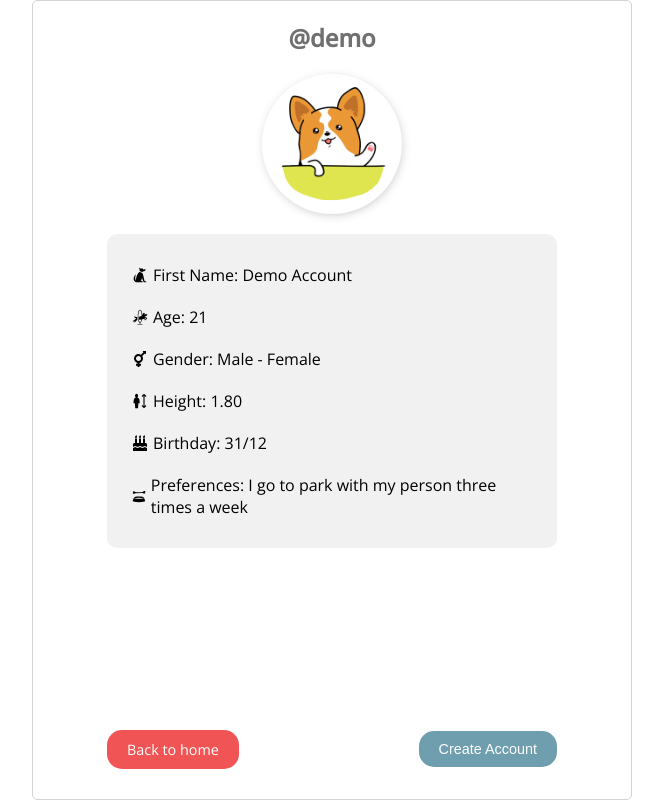
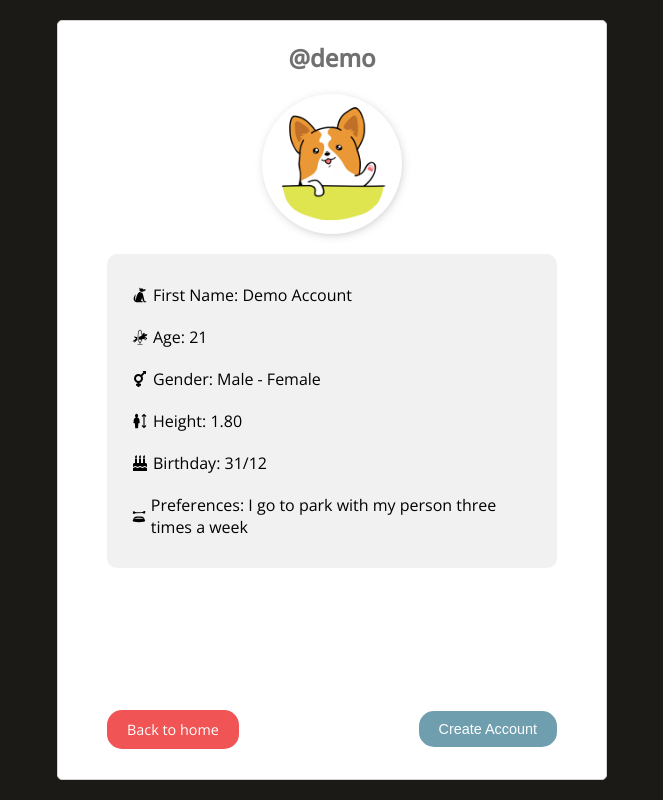
Before and after one commit to acerohernan/hotdogs_frontend, a React (Create React App) app: page /hot-dogs/account in a window 1280 px wide. Shown: the whole page, without its empty margins (308-971 px from the left). Built offline with nearby package versions, Linux system fonts and the light colour scheme.

Commit message:
Styles fixed

```diff
--- a/src/components/CardLayout/index.js
+++ b/src/components/CardLayout/index.js
@@ -11,11 +11,16 @@ const Container = styled.div`
   grid-template-columns: 1fr;
   grid-template-rows: 60px auto 80px;
   border: 1px solid #d3d3d3;
-  max-width: 600px;
+  max-width: 550px;
   margin: 0 auto;
   border-radius: 5px;
   overflow: hidden;
-`;
+  background-color: white;
+
+  @media(min-width: 640px){
+    height: 95vh;
+  }
+  `;
 
 export const CardLayout = ({ children, favorites, isAuth }) => {
   return (
--- a/src/pages/Account/styles.js
+++ b/src/pages/Account/styles.js
@@ -5,7 +5,7 @@ export const Container = styled.div`
   width: 100%;
   height: 100vh;
   padding: 0 20px;
-  max-width: 600px;
+  max-width: 550px;
   border-radius: 5px;
   border: 1px solid #d3d3d3;
   margin: 0 auto;
@@ -13,6 +13,11 @@ export const Container = styled.div`
   display: grid;
   grid-template-columns: 1fr;
   grid-template-rows: 1fr 100px;
+  background-color: white;
+
+  @media(min-width: 640px){
+    height: 95vh;
+  }
 `;
 
 export const Main = styled.div`
--- a/src/pages/Favs/styles.js
+++ b/src/pages/Favs/styles.js
@@ -5,7 +5,7 @@ import { Link } from "@reach/router";
 export const Container = styled.div`
   width: 100%;
   height: 100vh;
-  max-width: 600px;
+  max-width: 550px;
   margin: 0 auto;
   border: 1px solid #dedede;
   border-radius: 5px;
@@ -13,6 +13,11 @@ export const Container = styled.div`
   display: grid;
   grid-template-columns: 1fr;
   grid-template-rows: 60px 75px 1fr;
+  background-color: white;
+
+  @media(min-width: 640px){
+    height: 95vh;
+  }
 `;
 
 export const FavsContainer = styled.div`
--- a/src/pages/GetInformation/styles.js
+++ b/src/pages/GetInformation/styles.js
@@ -2,7 +2,7 @@ import styled from "styled-components";
 
 export const InfoContainer = styled.div`
   width: 100%;
-  max-width: 600px;
+  max-width: 550px;
   margin: 0 auto;
   height: 100vh;
   display: flex;
@@ -12,6 +12,11 @@ export const InfoContainer = styled.div`
   border-radius: 5px;
   border: 1px solid #d3d3d3;
   box-sizing: border-box;
+  background-color: white;
+
+  @media(min-width: 640px){
+    height: 95vh;
+  }
 `;
 
 export const Image = styled.img`
--- a/src/pages/Inbox/styles.js
+++ b/src/pages/Inbox/styles.js
@@ -9,6 +9,10 @@ export const Container = styled.div`
   grid-template-columns: 100px 1fr;
   padding-bottom: 20px;
   box-sizing: border-box;
+
+  @media(min-width: 640px){
+    height: 95vh;
+  }
 `;
 
 export const SideBar = styled.div`
--- a/src/pages/SignIn/styles.js
+++ b/src/pages/SignIn/styles.js
@@ -9,11 +9,17 @@ export const Container = styled.div`
   justify-content: center;
   border-radius: 5px;
   border: 1px solid #d3d3d3;
-  max-width: 600px;
+  max-width: 550px;
   box-sizing: border-box;
+  background-color: white;
+
   @media (max-width: 600px) {
     width: 100%;
     box-shadow: none;
+  }
+
+  @media(min-width: 640px){
+    height: 95vh;
   }
 `;
 
--- a/src/pages/SignUp/styles.js
+++ b/src/pages/SignUp/styles.js
@@ -9,11 +9,17 @@ export const Container = styled.div`
   justify-content: center;
   border-radius: 5px;
   border: 1px solid #d3d3d3;
-  max-width: 600px;
+  max-width: 550px;
   box-sizing: border-box;
+  background-color: white;
+
   @media (max-width: 600px) {
     width: 100%;
     box-shadow: none;
+  }
+
+  @media(min-width: 640px){
+    height: 95vh;
   }
 `;
 
--- a/src/styles/GlobalStyles.js
+++ b/src/styles/GlobalStyles.js
@@ -9,6 +9,13 @@ export const GlobalStyles = createGlobalStyle`
   html{
     font-size: 16px;
     font-family: 'Open Sans', sans-serif;
+  }
+
+  body{
+    @media(min-width: 640px){
+    background-color: #1B1A17;
+    padding: 20px 0;
+  }
   }
 
   ul{
```
Also changed, not shown: 1 other file (tests, documents, lock files or other folders).
